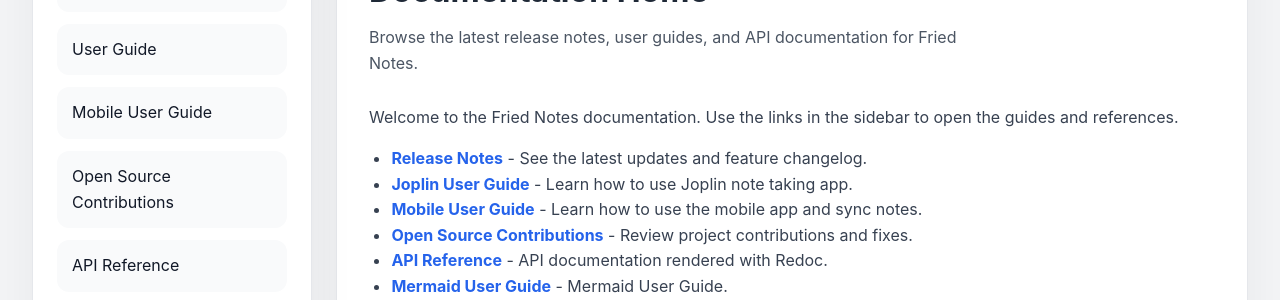
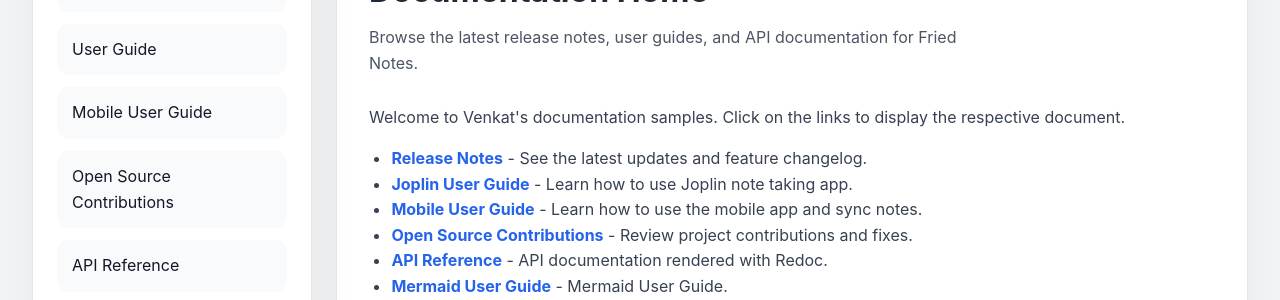
Before and after one commit to Venkat4real/FriedNotes, a Jekyll site: the page docs/index.html, which Jekyll copies as it is, in a window 1280 px wide. Shown: the part 218-518 px from the top of the page. Built offline with Jekyll 4.4.1, drawn with Linux system fonts in a browser that asks for light colours.

Commit message:
Change title and welcome message in index.html
Updated the title and introductory text in the documentation.

```diff
--- a/docs/index.html
+++ b/docs/index.html
@@ -3,7 +3,7 @@
   <head>
     <meta charset="UTF-8" />
     <meta name="viewport" content="width=device-width, initial-scale=1.0" />
-    <title>Fried Notes Documentation</title>
+    <title>Documentation Home page </title>
     <link rel="stylesheet" href="./assets/css/docs-style.css" />
   </head>
   <body>
@@ -36,7 +36,7 @@
               <p class="page-description">Browse the latest release notes, user guides, and API documentation for Fried Notes.</p>
             </header>
             <section class="docs-content">
-              <p>Welcome to the Fried Notes documentation. Use the links in the sidebar to open the guides and references.</p>
+              <p>Welcome to Venkat's documentation samples. Click on the links to display the respective document.</p>
               <ul>
                 <li><strong><a href="./release_notes.html">Release Notes</a></strong> - See the latest updates and feature changelog.</li>
                 <li><strong><a href="./Joplin_User_guide.html">Joplin User Guide</a></strong> - Learn how to use Joplin note taking app.</li>
```
